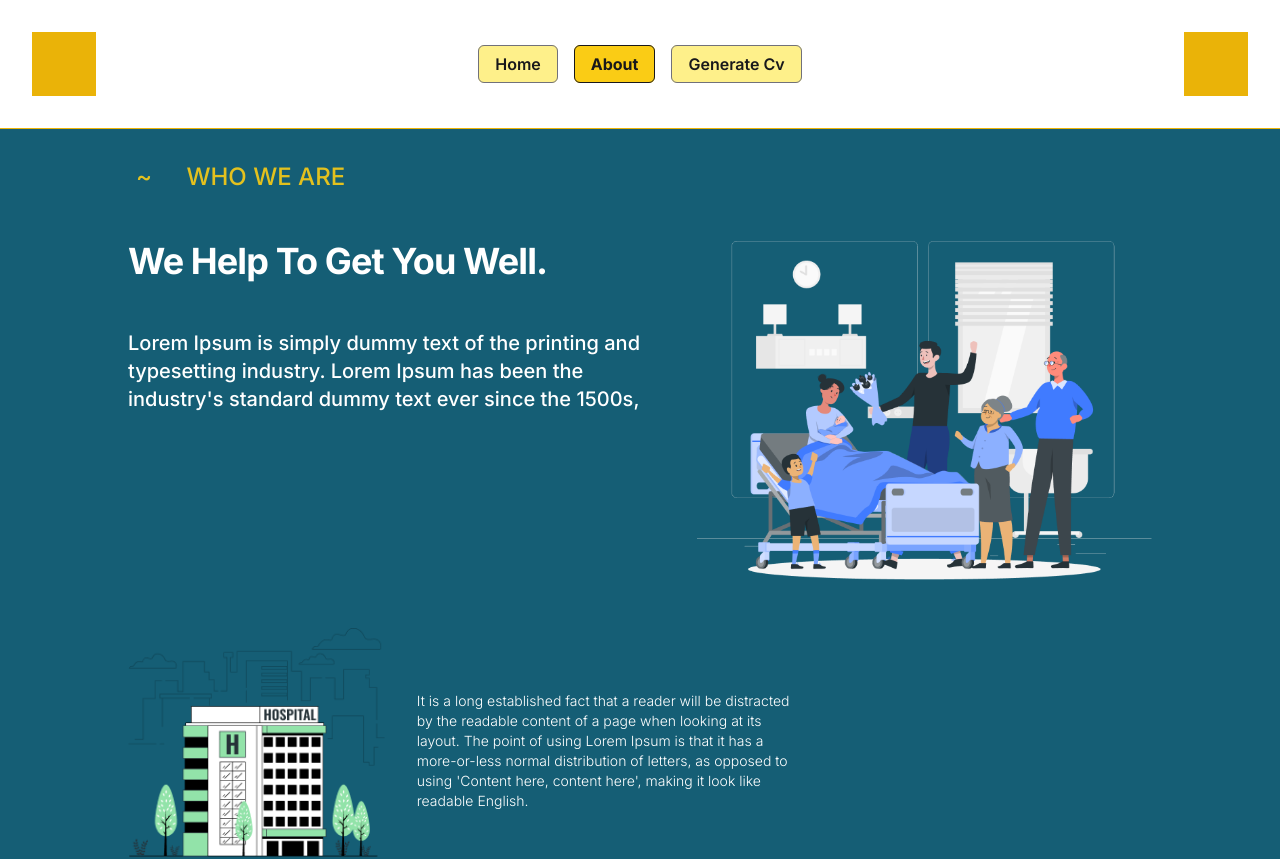
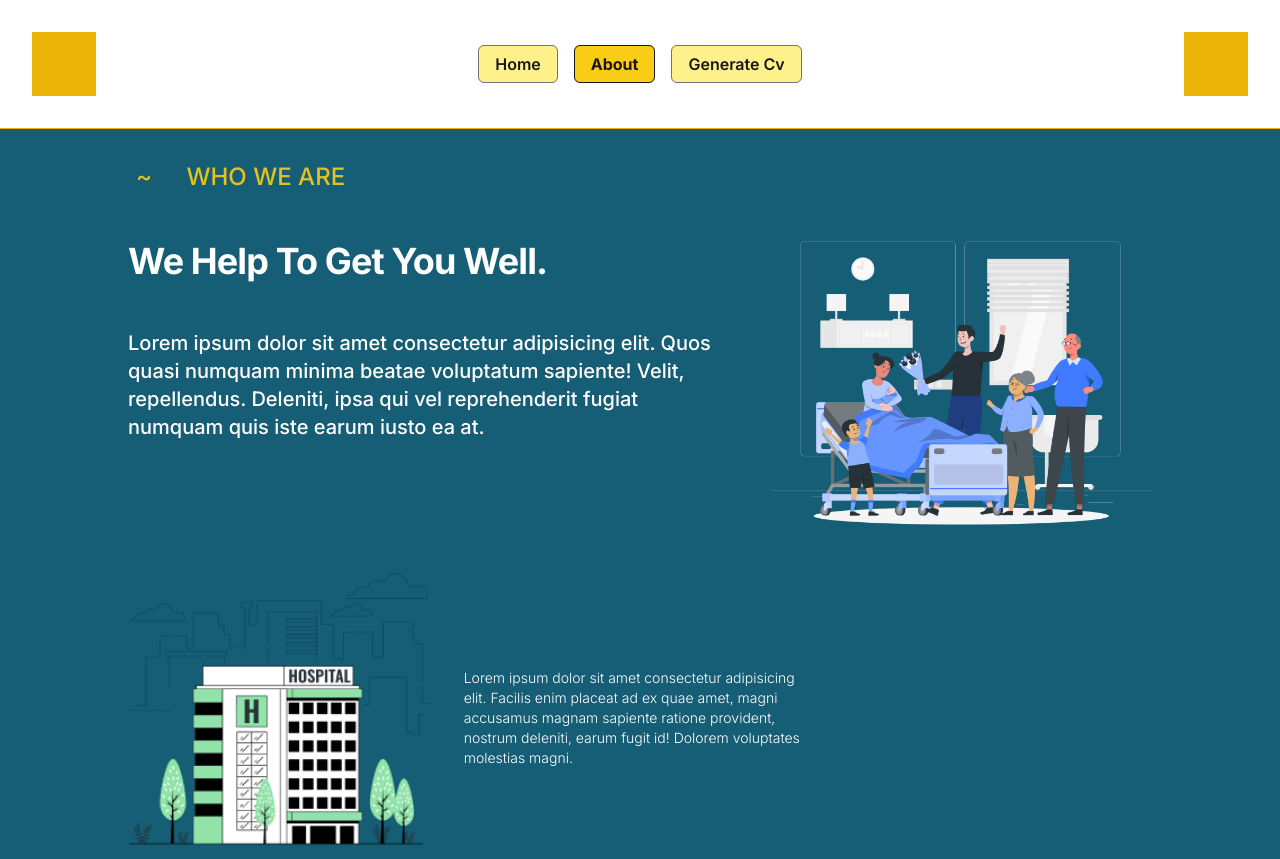
Before and after one commit to sheraz4196/twisto, a Next.js app: page /about in a window 1280 px wide. Shown: the top 859 px of the page. Built offline with nearby package versions, Linux system fonts and the light colour scheme.

Commit message:
fix: build issues

```diff
--- a/app/about/page.tsx
+++ b/app/about/page.tsx
@@ -14,8 +14,9 @@ export default function About() {
               We Help To Get You Well.
             </h1>
             <p className="mt-6 text-lg font-medium lg:mt-12 lg:text-xl">
-              Lorem Ipsum is simply dummy text of the printing and typesetting industry. Lorem Ipsum
-              has been the industry's standard dummy text ever since the 1500s,
+              Lorem ipsum dolor sit amet consectetur adipisicing elit. Quos quasi numquam minima
+              beatae voluptatum sapiente! Velit, repellendus. Deleniti, ipsa qui vel reprehenderit
+              fugiat numquam quis iste earum iusto ea at.
             </p>
           </div>
           <div className="sm:px-40 lg:px-0">
@@ -40,10 +41,9 @@ export default function About() {
           </div>
           <div>
             <p className="text-xs font-light lg:text-sm">
-              It is a long established fact that a reader will be distracted by the readable content
-              of a page when looking at its layout. The point of using Lorem Ipsum is that it has a
-              more-or-less normal distribution of letters, as opposed to using 'Content here,
-              content here', making it look like readable English.
+              Lorem ipsum dolor sit amet consectetur adipisicing elit. Facilis enim placeat ad ex
+              quae amet, magni accusamus magnam sapiente ratione provident, nostrum deleniti, earum
+              fugit id! Dolorem voluptates molestias magni.
             </p>
           </div>
         </div>
```
